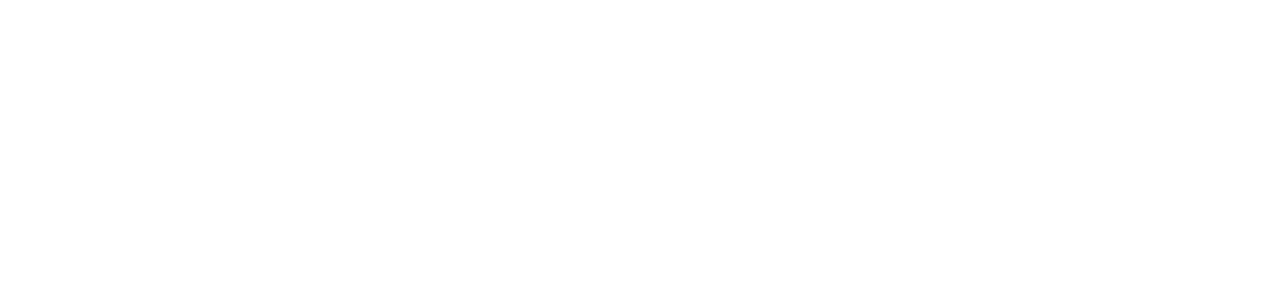
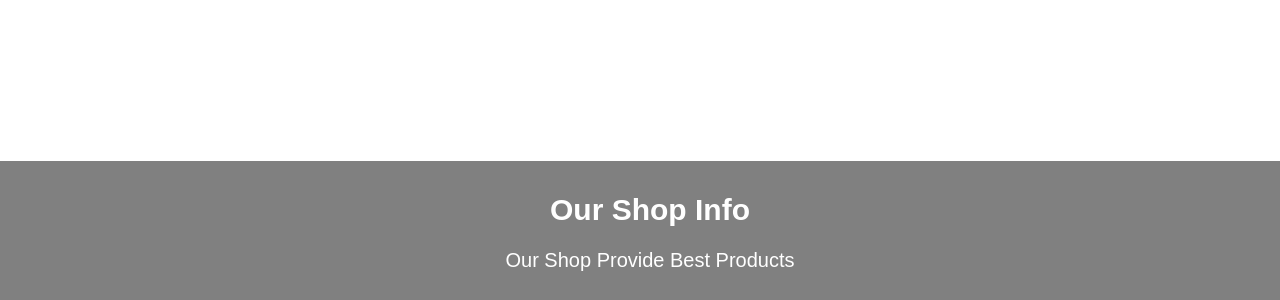
Before and after one commit to Tim2095/Shop, a Vue app: page /about in a window 1280 px wide. Shown: the part 700-1000 px from the top of the page. Before the commit the page ends 800 px from the top, so only its background shows below. Built offline with nearby package versions, Linux system fonts and the light colour scheme.

Commit message:
Add Footer

```diff
--- a/src/App.vue
+++ b/src/App.vue
@@ -1,9 +1,11 @@
 <template>
   <the-header></the-header>
   <router-view></router-view>
+  <the-footer></the-footer>
 </template>
 
 
 <script setup>
 import TheHeader from './ui/TheHeader.vue'
+import TheFooter from './ui/TheFooter.vue';
 </script>
--- a/src/pages/AboutPage.vue
+++ b/src/pages/AboutPage.vue
@@ -1,3 +1,12 @@
 <template>
-  About
+  <div>About Page</div>
 </template>
+
+
+
+
+<style scoped>
+div {
+  height: 100vh;
+}
+</style>
--- a/src/pages/ContactPage.vue
+++ b/src/pages/ContactPage.vue
@@ -1,3 +1,9 @@
 <template>
-  Contact
+  <div>Contact Page</div>
 </template>
+
+<style scoped>
+div {
+  height: 100vh;
+}
+</style>
--- a/src/pages/ProductPage.vue
+++ b/src/pages/ProductPage.vue
@@ -22,10 +22,6 @@ onMounted(() => {
   store.loadProduct()
 })
 
-
-
-
-
 const storeItems = store.products
 </script>
 
@@ -37,5 +33,6 @@ div {
   justify-items: center;
   max-width: 120rem;
   margin: 0 auto;
+  padding: 1rem;
 }
 </style>
--- a/src/pages/ShoppingCart.vue
+++ b/src/pages/ShoppingCart.vue
@@ -17,3 +17,9 @@ const st = JSON.parse(localStorage.getItem('product'))
 
 
 </script>
+
+<style scoped>
+div {
+  height: 100vh;
+}
+</style>
--- /dev/null
+++ b/src/ui/TheFooter.vue
@@ -0,0 +1,17 @@
+<template>
+  <div>
+    <h2>Our Shop Info</h2>
+    <p>Our Shop Provide Best Products</p>
+  </div>
+</template>
+
+<style lang="scss" scoped>
+div {
+  width: 100%;
+  background: gray;
+  text-align: center;
+  padding: 1rem;
+  color: white;
+  font-size: 2rem;
+}
+</style>
```
